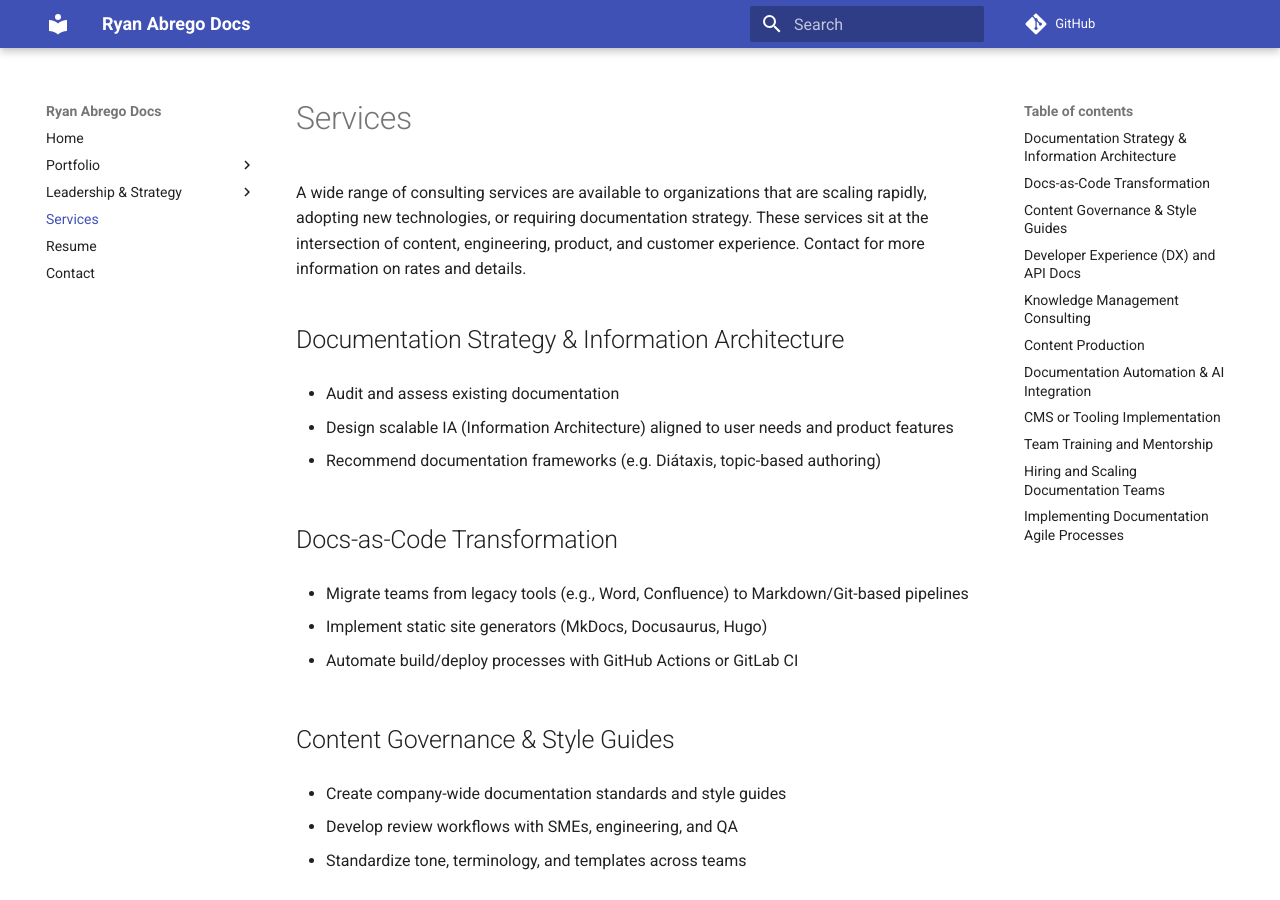
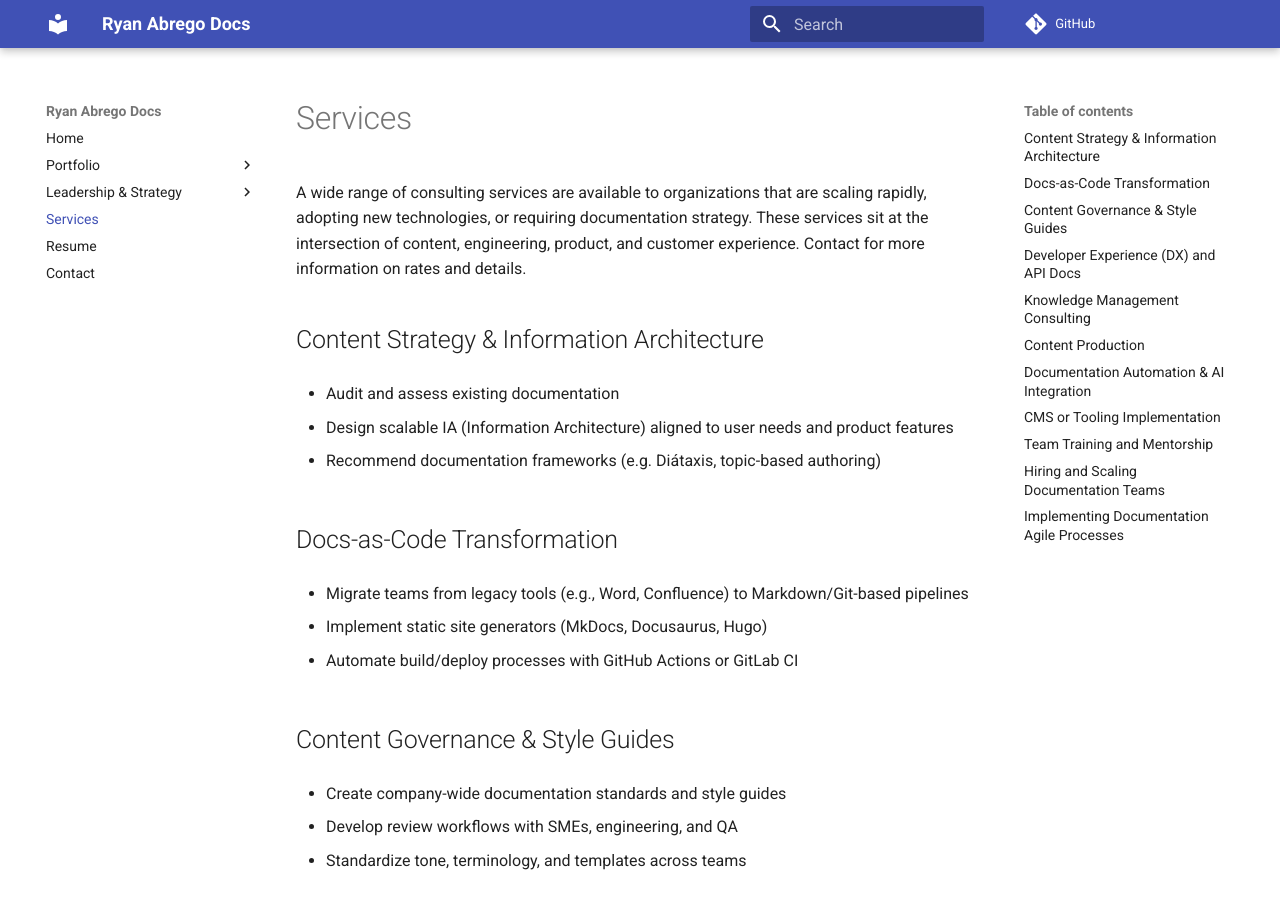
Before and after one commit to ryanabrego/MkDocs, an MkDocs documentation site: the page built from docs/services.md, in a window 1280 px wide and 900 px high. Built offline with MkDocs 1.6.1 and Material for MkDocs 9.7.7, drawn with Linux system fonts in a browser that asks for light colours; comment, search, counter and statistics services are not loaded.

Commit message:
Update services.md

```diff
--- a/docs/services.md
+++ b/docs/services.md
@@ -2,7 +2,7 @@
 
 A wide range of consulting services are available to organizations that are scaling rapidly, adopting new technologies, or requiring documentation strategy. These services sit at the intersection of content, engineering, product, and customer experience. Contact for more information on rates and details.
 
-## Documentation Strategy & Information Architecture
+## Content Strategy & Information Architecture
 
 * Audit and assess existing documentation
 
```
